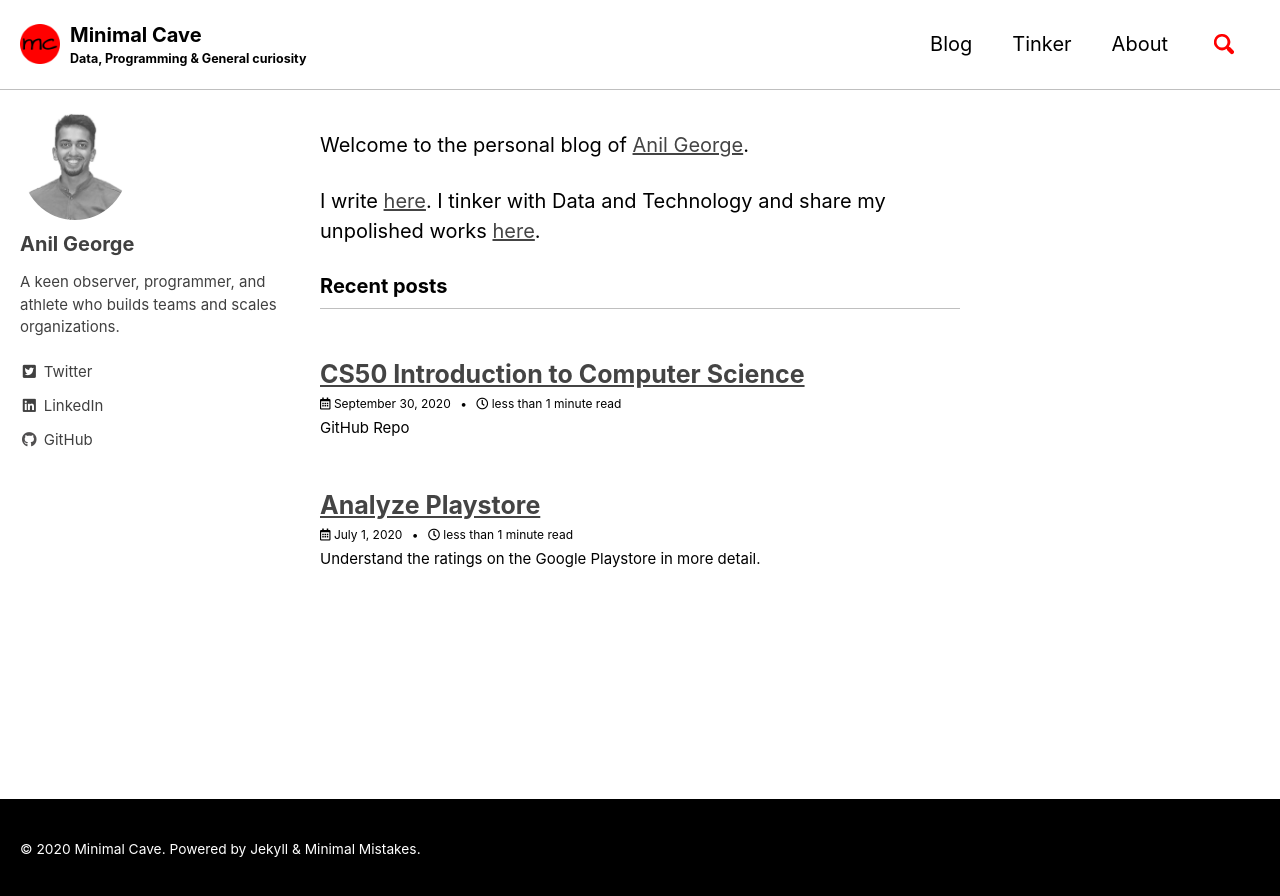
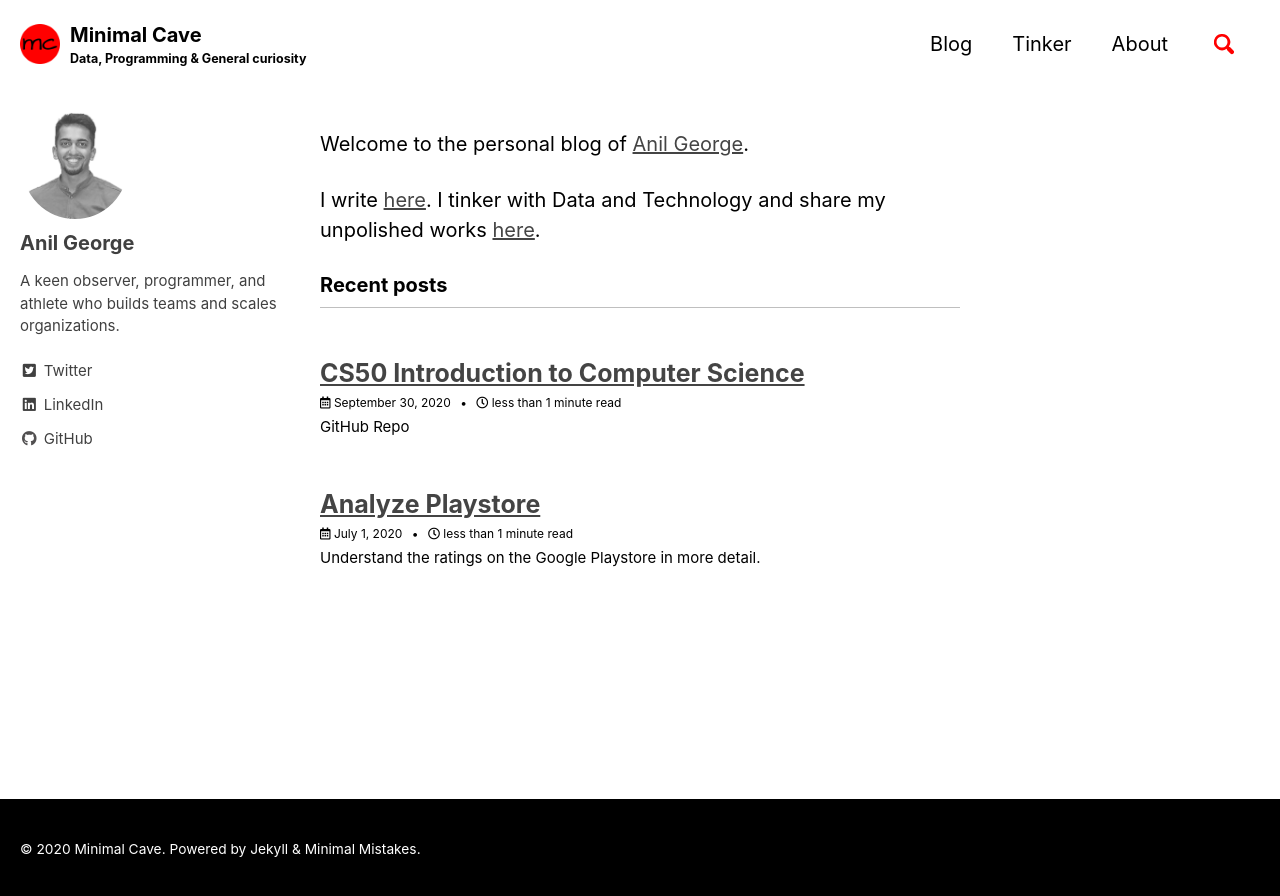
Before and after one commit to anilgeorge04/anilgeorge04.github.io, a Jekyll site: the page built from index.md, in a window 1280 px wide. Shown: the top 896 px of the page. Built offline with Jekyll 4.4.1, drawn with Linux system fonts in a browser that asks for light colours; cached includes are drawn as plain includes.

Commit message:
remove line below masthead

```diff
--- a/_sass/minimal-mistakes/_masthead.scss
+++ b/_sass/minimal-mistakes/_masthead.scss
@@ -4,7 +4,9 @@
 
 .masthead {
   position: relative;
-  border-bottom: 1px solid $border-color;
+  // border-bottom: 1px solid $border-color;
+  // Remove line below masthead
+  border-bottom: 1px transparent $border-color;
   -webkit-animation: $intro-transition;
   animation: $intro-transition;
   -webkit-animation-delay: 0.15s;
```
